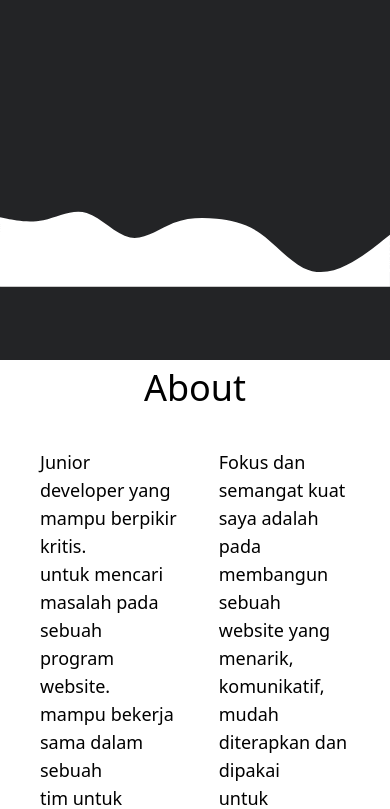
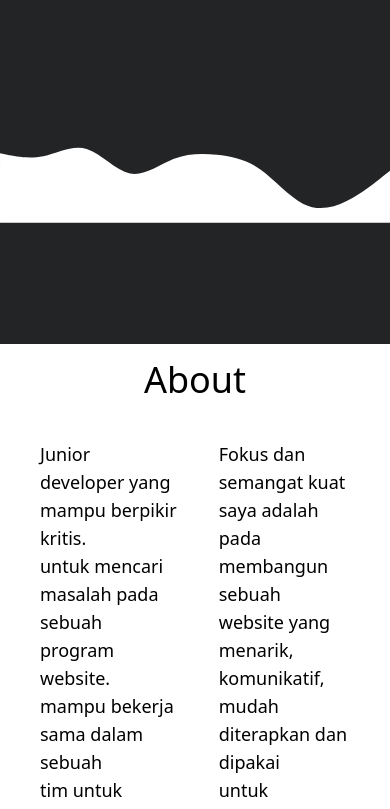
Before and after one commit to FerryKurniawn/first-web-portfo, a website: page index.html in a window 390 px wide. Shown: the part 480-1289 px from the top of the page. Drawn offline with Linux system fonts and the light colour scheme.

Commit message:
fix the wave in home page

```diff
--- a/index.html
+++ b/index.html
@@ -99,7 +99,7 @@
       <svg
         xmlns="http://www.w3.org/2000/svg"
         viewBox="0 0 1440 320"
-        class="mt-48 md: pt-20"
+        class="mt-32 sm:mt-48 md: pt-20"
       >
         <path
           fill="#fff"
@@ -108,9 +108,9 @@
         ></path>
       </svg>
     </div>
-    <div id="about" class="about min-h-screen -mt-1 bg-white scroll-mt-20">
+    <div id="about" class="about min-h-screen -mt-5 bg-white scroll-mt-20">
       <div class="about-title flex justify-center">
-        <h1 class="text-4xl flex justify-center mt-2 sm:text-6xl sm:mt-10">
+        <h1 class="text-4xl flex justify-center mt-4 sm:text-6xl sm:mt-10">
           About
         </h1>
       </div>
```
Also changed, not shown: src/output.css.
